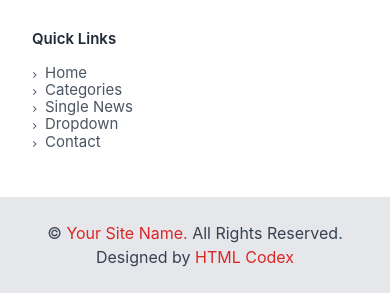
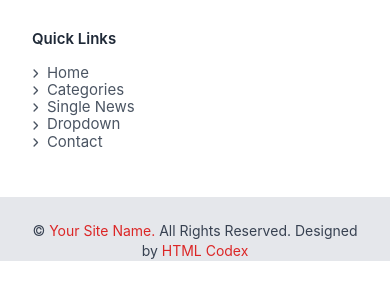
Before and after one commit to TranKiet23/news, a Vue app: page / in a window 390 px wide. Shown: the part 6353-6659 px from the top of the page. Built offline with nearby package versions, Linux system fonts and the light colour scheme; no server answers.

Commit message:
uppdate icon srcoll

```diff
--- a/src/components/FooterLayout.vue
+++ b/src/components/FooterLayout.vue
@@ -50,8 +50,8 @@
         </ul>
       </section>
       </div>
-      <div class="mx-auto px-6 w-full bg-gray-200 h-24">
-        <div class="text-center py-6 text-base md:text-sm text-gray-700">
+      <div class="mx-auto px-6 w-full bg-gray-200 h-16 md:h-24">
+        <div class="text-center py-6 text-sm text-gray-700">
           <p>© <span class="text-red-600">Your Site Name.</span> All Rights Reserved. Designed by <span class="text-red-600">HTML Codex</span></p>
 
         </div>
@@ -104,7 +104,7 @@
 .fs-icon {
   font-size: 10px;
   @media (max-width: 768px) {
-    font-size: 8px;
+    font-size: 11px;
   }
 }
 </style>
```
